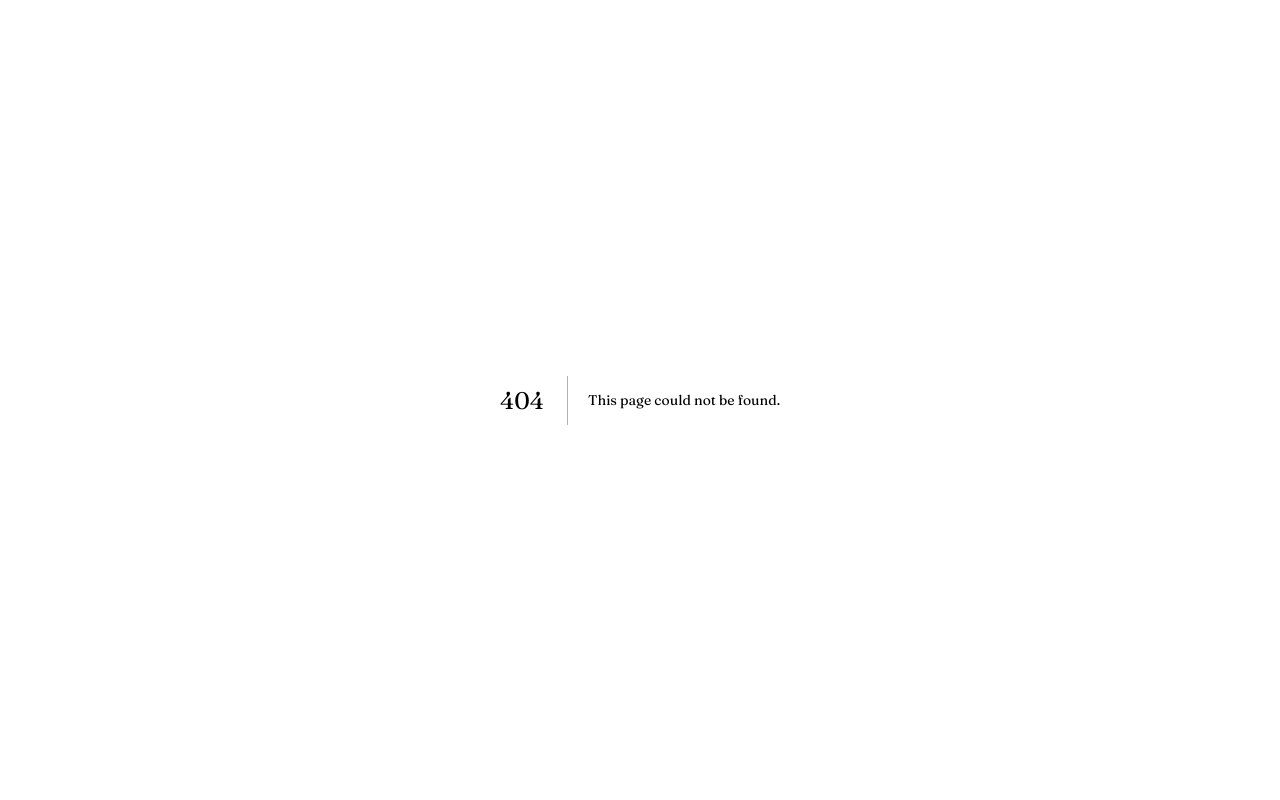
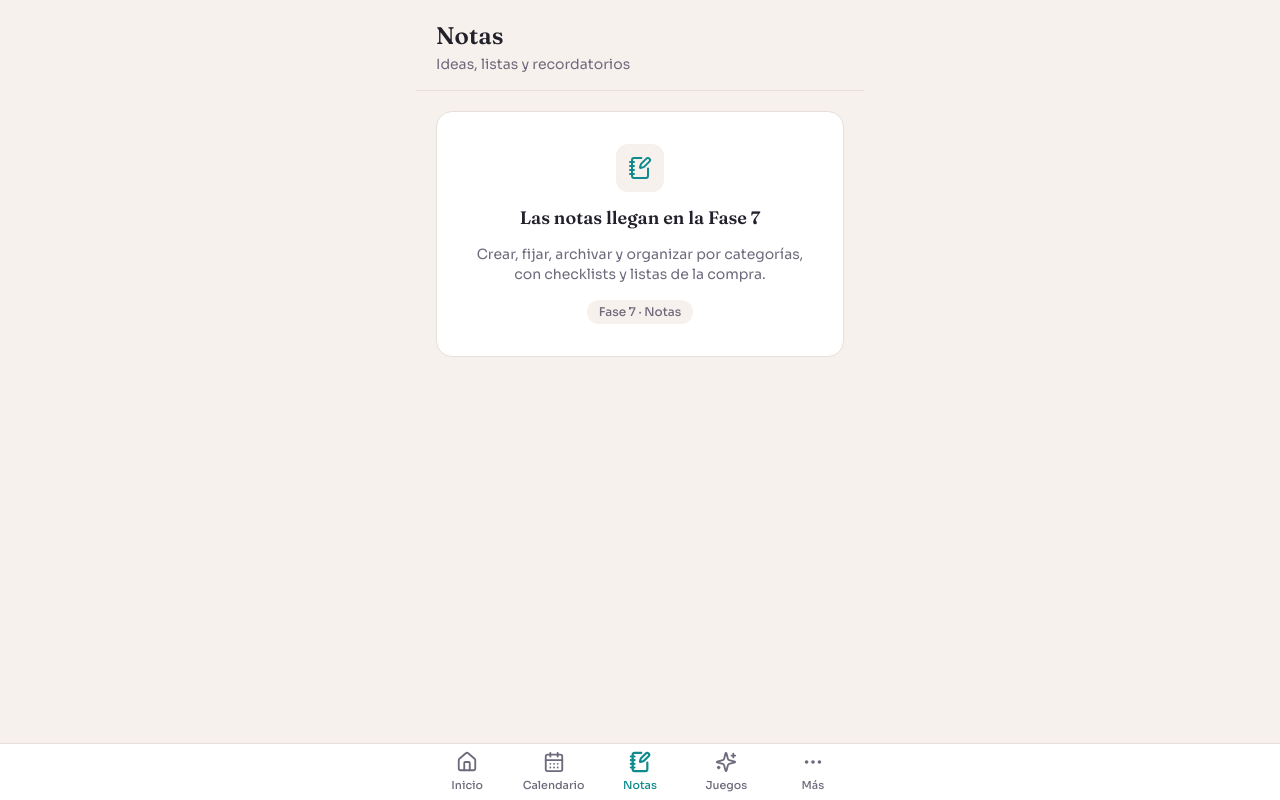
Before and after one commit to ROCOSA00/ratta-app, a Next.js app: page /notas in a window 1280 px wide. Before the commit this address had no page. Built offline with nearby package versions, Linux system fonts and the light colour scheme.

Commit message:
Add files via upload

```diff
--- a/package.json
+++ b/package.json
@@ -10,6 +10,7 @@
     "typecheck": "tsc --noEmit"
   },
   "dependencies": {
+    "lucide-react": "0.469.0",
     "next": "15.1.6",
     "react": "19.0.0",
     "react-dom": "19.0.0"
--- /dev/null
+++ b/src/app/(app)/calendario/page.tsx
@@ -0,0 +1,19 @@
+import { PageHeader } from "@/components/shared/PageHeader";
+import { ComingSoon } from "@/components/shared/ComingSoon";
+import { CalendarDays } from "lucide-react";
+
+export default function CalendarioPage() {
+  return (
+    <>
+      <PageHeader title="Calendario" subtitle="Vuestros planes, en un solo sitio" />
+      <div className="mt-5">
+        <ComingSoon
+          icon={CalendarDays}
+          title="El calendario compartido llega en la Fase 6"
+          description="Crear, editar y eliminar eventos, categorías, vistas de mes/semana/agenda y eventos destacados."
+          phase="Fase 6 · Calendario"
+        />
+      </div>
+    </>
+  );
+}
--- /dev/null
+++ b/src/app/(app)/inicio/page.tsx
@@ -0,0 +1,19 @@
+import { PageHeader } from "@/components/shared/PageHeader";
+import { ComingSoon } from "@/components/shared/ComingSoon";
+import { LayoutDashboard } from "lucide-react";
+
+export default function InicioPage() {
+  return (
+    <>
+      <PageHeader title="Hola 👋" subtitle="Nuestro pequeño mundo para dos" />
+      <div className="mt-5">
+        <ComingSoon
+          icon={LayoutDashboard}
+          title="El panel llega en la Fase 10"
+          description="Aquí verás el próximo evento, la pregunta del día, el contador de El Trono, tu nota fijada y vuestra racha."
+          phase="Fase 10 · Dashboard"
+        />
+      </div>
+    </>
+  );
+}
--- /dev/null
+++ b/src/app/(app)/juegos/page.tsx
@@ -0,0 +1,19 @@
+import { PageHeader } from "@/components/shared/PageHeader";
+import { ComingSoon } from "@/components/shared/ComingSoon";
+import { Sparkles } from "lucide-react";
+
+export default function JuegosPage() {
+  return (
+    <>
+      <PageHeader title="Juegos" subtitle="El Trono y algo más" />
+      <div className="mt-5">
+        <ComingSoon
+          icon={Sparkles}
+          title="El Trono llega en la Fase 8"
+          description="El contador +1, estadísticas de hoy/semana/mes/año, comparativas entre los dos, rachas y logros humorísticos."
+          phase="Fase 8 · El Trono"
+        />
+      </div>
+    </>
+  );
+}
--- /dev/null
+++ b/src/app/(app)/layout.tsx
@@ -0,0 +1,14 @@
+import { BottomNav } from "@/components/navigation/BottomNav";
+
+export default function AppLayout({
+  children,
+}: {
+  children: React.ReactNode;
+}) {
+  return (
+    <div className="mx-auto flex min-h-dvh max-w-md flex-col">
+      <div className="flex-1 pb-24">{children}</div>
+      <BottomNav />
+    </div>
+  );
+}
--- /dev/null
+++ b/src/app/(app)/mas/page.tsx
@@ -0,0 +1,19 @@
+import { PageHeader } from "@/components/shared/PageHeader";
+import { ComingSoon } from "@/components/shared/ComingSoon";
+import { HelpCircle } from "lucide-react";
+
+export default function MasPage() {
+  return (
+    <>
+      <PageHeader title="Más" subtitle="Pregunta del día y ajustes" />
+      <div className="mt-5">
+        <ComingSoon
+          icon={HelpCircle}
+          title="La pregunta del día llega en la Fase 9"
+          description="Responded cada uno por separado; las respuestas se revelan solo cuando ambos hayáis contestado."
+          phase="Fase 9 · Pregunta del día"
+        />
+      </div>
+    </>
+  );
+}
--- /dev/null
+++ b/src/app/(app)/notas/page.tsx
@@ -0,0 +1,19 @@
+import { PageHeader } from "@/components/shared/PageHeader";
+import { ComingSoon } from "@/components/shared/ComingSoon";
+import { NotebookPen } from "lucide-react";
+
+export default function NotasPage() {
+  return (
+    <>
+      <PageHeader title="Notas" subtitle="Ideas, listas y recordatorios" />
+      <div className="mt-5">
+        <ComingSoon
+          icon={NotebookPen}
+          title="Las notas llegan en la Fase 7"
+          description="Crear, fijar, archivar y organizar por categorías, con checklists y listas de la compra."
+          phase="Fase 7 · Notas"
+        />
+      </div>
+    </>
+  );
+}
--- a/src/app/page.tsx
+++ b/src/app/page.tsx
@@ -1,35 +1,5 @@
-export default function Home() {
-  return (
-    <main className="mx-auto flex min-h-dvh max-w-md flex-col items-center justify-center gap-6 px-6 py-16 text-center">
-      <span
-        className="flex h-16 w-16 items-center justify-center rounded-2xl text-2xl font-semibold"
-        style={{ background: "var(--color-accent)", color: "var(--color-accent-ink)" }}
-        aria-hidden
-      >
-        R
-      </span>
+import { redirect } from "next/navigation";
 
-      <div className="space-y-2">
-        <h1 className="text-3xl font-semibold" style={{ color: "var(--color-ink)" }}>
-          Ratta App
-        </h1>
-        <p className="text-base" style={{ color: "var(--color-muted)" }}>
-          Nuestro pequeño mundo para dos.
-        </p>
-      </div>
-
-      <div
-        className="w-full rounded-2xl border p-4 text-sm"
-        style={{
-          background: "var(--color-surface)",
-          borderColor: "var(--color-line)",
-          color: "var(--color-muted)",
-        }}
-      >
-        Fase 1 completada: el proyecto arranca correctamente con Next.js,
-        TypeScript y Tailwind. La navegación, el login y los módulos llegan en
-        las próximas fases.
-      </div>
-    </main>
-  );
+export default function RootPage() {
+  redirect("/inicio");
 }
--- /dev/null
+++ b/src/components/navigation/BottomNav.tsx
@@ -0,0 +1,57 @@
+"use client";
+
+import Link from "next/link";
+import { usePathname } from "next/navigation";
+import { CalendarDays, Home, MoreHorizontal, NotebookPen, Sparkles } from "lucide-react";
+import type { ComponentType } from "react";
+
+type Tab = {
+  href: string;
+  label: string;
+  icon: ComponentType<{ size?: number; strokeWidth?: number }>;
+};
+
+const TABS: Tab[] = [
+  { href: "/inicio", label: "Inicio", icon: Home },
+  { href: "/calendario", label: "Calendario", icon: CalendarDays },
+  { href: "/notas", label: "Notas", icon: NotebookPen },
+  { href: "/juegos", label: "Juegos", icon: Sparkles },
+  { href: "/mas", label: "Más", icon: MoreHorizontal },
+];
+
+export function BottomNav() {
+  const pathname = usePathname();
+
+  return (
+    <nav
+      aria-label="Navegación principal"
+      className="fixed inset-x-0 bottom-0 z-40 border-t"
+      style={{
+        background: "var(--color-surface)",
+        borderColor: "var(--color-line)",
+        paddingBottom: "env(safe-area-inset-bottom, 0px)",
+      }}
+    >
+      <ul className="mx-auto flex max-w-md items-stretch justify-between px-2">
+        {TABS.map(({ href, label, icon: Icon }) => {
+          const isActive = pathname === href || pathname.startsWith(href + "/");
+          return (
+            <li key={href} className="flex-1">
+              <Link
+                href={href}
+                className="flex min-h-14 flex-col items-center justify-center gap-1 rounded-xl py-1.5 text-[11px] font-medium transition-colors"
+                style={{
+                  color: isActive ? "var(--color-accent)" : "var(--color-muted)",
+                }}
+                aria-current={isActive ? "page" : undefined}
+              >
+                <Icon size={22} strokeWidth={isActive ? 2.4 : 2} />
+                <span>{label}</span>
+              </Link>
+            </li>
+          );
+        })}
+      </ul>
+    </nav>
+  );
+}
--- /dev/null
+++ b/src/components/shared/ComingSoon.tsx
@@ -0,0 +1,39 @@
+import type { ComponentType } from "react";
+
+export function ComingSoon({
+  icon: Icon,
+  title,
+  description,
+  phase,
+}: {
+  icon: ComponentType<{ size?: number; strokeWidth?: number }>;
+  title: string;
+  description: string;
+  phase: string;
+}) {
+  return (
+    <div
+      className="mx-5 flex flex-col items-center gap-3 rounded-2xl border p-8 text-center"
+      style={{ background: "var(--color-surface)", borderColor: "var(--color-line)" }}
+    >
+      <span
+        className="flex h-12 w-12 items-center justify-center rounded-xl"
+        style={{ background: "var(--color-bg)", color: "var(--color-accent)" }}
+      >
+        <Icon size={24} strokeWidth={2} />
+      </span>
+      <h2 className="text-lg font-semibold" style={{ color: "var(--color-ink)" }}>
+        {title}
+      </h2>
+      <p className="text-sm" style={{ color: "var(--color-muted)" }}>
+        {description}
+      </p>
+      <span
+        className="mt-1 rounded-full px-3 py-1 text-xs font-medium"
+        style={{ background: "var(--color-bg)", color: "var(--color-muted)" }}
+      >
+        {phase}
+      </span>
+    </div>
+  );
+}
--- /dev/null
+++ b/src/components/shared/PageHeader.tsx
@@ -0,0 +1,28 @@
+export function PageHeader({
+  title,
+  subtitle,
+}: {
+  title: string;
+  subtitle?: string;
+}) {
+  return (
+    <header
+      className="sticky z-30 border-b px-5 pb-4"
+      style={{
+        top: "env(safe-area-inset-top, 0px)",
+        background: "var(--color-bg)",
+        borderColor: "var(--color-line)",
+        paddingTop: "calc(env(safe-area-inset-top, 0px) + 1.25rem)",
+      }}
+    >
+      <h1 className="text-2xl font-semibold" style={{ color: "var(--color-ink)" }}>
+        {title}
+      </h1>
+      {subtitle ? (
+        <p className="mt-0.5 text-sm" style={{ color: "var(--color-muted)" }}>
+          {subtitle}
+        </p>
+      ) : null}
+    </header>
+  );
+}
```
Also changed, not shown: 1 other file (tests, documents, lock files or other folders).
